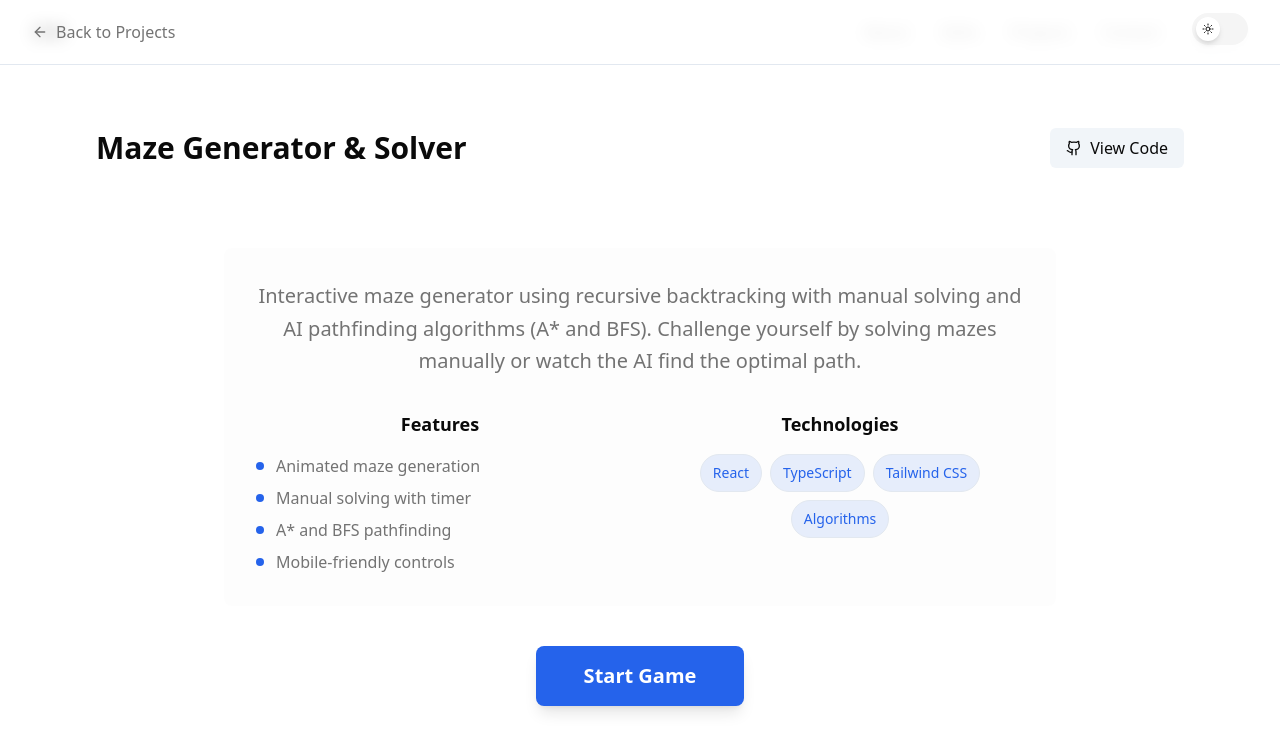
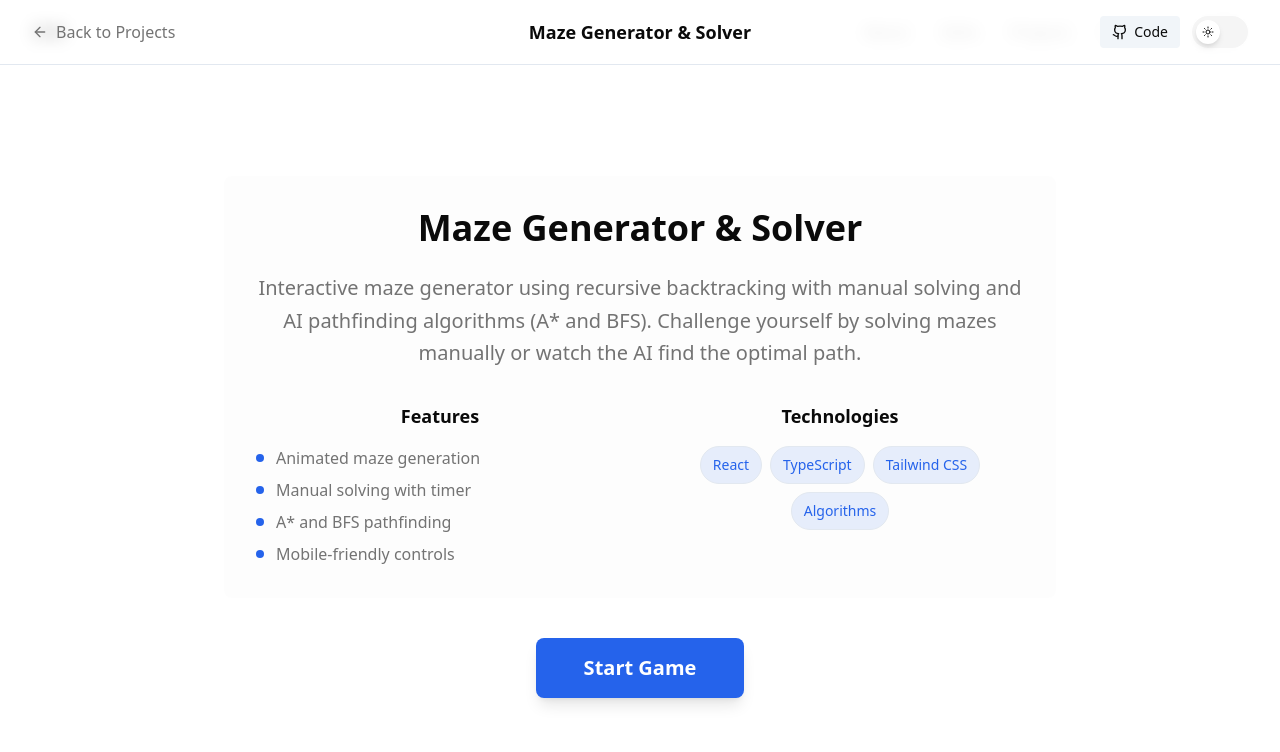
Before and after one commit to dmclemore/dmclemore.dev, a Next.js app: page /projects/maze-generator in a window 1280 px wide. Shown: the top 752 px of the page. Built offline with nearby package versions, Linux system fonts and the light colour scheme.

Commit message:
updated project preview

```diff
--- a/src/app/projects/maze-generator/page.tsx
+++ b/src/app/projects/maze-generator/page.tsx
@@ -1,35 +1,35 @@
+"use client";
+
 import MazeGenerator from "@/projects/maze-generator";
 import { ProjectNavigation } from "@/components/project-navigation";
-import { Github } from "lucide-react";
+import { useState } from "react";
+import { GameState } from "@/projects/maze-generator/types";
 
 export default function MazeGeneratorPage() {
+	const [gameState, setGameState] = useState<GameState>("title");
+	const [startOverTrigger, setStartOverTrigger] = useState(0);
+
+	const handleStartOver = () => {
+		setStartOverTrigger(prev => prev + 1);
+	};
+
+	const isStartScreen = gameState === "title";
+
 	return (
 		<div className="min-h-screen bg-background">
-			<ProjectNavigation />
+			<ProjectNavigation
+				projectTitle="Maze Generator & Solver"
+				githubUrl="https://github.com/dmclemore/dmclemore.dev"
+				onStartOver={handleStartOver}
+				showStartOver={!isStartScreen}
+			/>
 
-			{/* Project Header - Always Visible */}
-			<section className="pt-16 pb-4 bg-background relative z-10">
-				<div className="max-w-6xl mx-auto px-4 sm:px-6 lg:px-8">
-					<div className="flex flex-col sm:flex-row items-center justify-between gap-4">
-						<h1 className="text-2xl sm:text-3xl font-bold text-foreground">
-							Maze Generator & Solver
-						</h1>
-						<a
-							href="https://github.com/dmclemore/dmclemore.dev"
-							target="_blank"
-							rel="noopener noreferrer"
-							className="flex items-center space-x-2 px-4 py-2 bg-secondary hover:bg-accent hover:text-accent-foreground transition-colors rounded-md font-medium"
-						>
-							<Github className="h-4 w-4" />
-							<span>View Code</span>
-						</a>
-					</div>
-				</div>
-			</section>
-
-			{/* Maze Generator Component - Full Height */}
-			<main className="flex-1 min-h-[calc(100vh-8rem)]">
-				<MazeGenerator />
+			{/* Maze Generator Component */}
+			<main className="pt-16 min-h-[calc(100vh-4rem)]">
+				<MazeGenerator
+					key={startOverTrigger}
+					onGameStateChange={setGameState}
+				/>
 			</main>
 		</div>
 	);
--- a/src/components/project-navigation.tsx
+++ b/src/components/project-navigation.tsx
@@ -2,10 +2,22 @@
 
 import { motion } from "framer-motion";
 import { ThemeToggle } from "./theme-toggle";
-import { ArrowLeft } from "lucide-react";
+import { ArrowLeft, Github } from "lucide-react";
 import Link from "next/link";
 
-export function ProjectNavigation() {
+interface ProjectNavigationProps {
+	projectTitle?: string;
+	githubUrl?: string;
+	onStartOver?: () => void;
+	showStartOver?: boolean;
+}
+
+export function ProjectNavigation({
+	projectTitle,
+	githubUrl,
+	onStartOver,
+	showStartOver = false
+}: ProjectNavigationProps) {
 	return (
 		<nav className="fixed top-0 w-full z-50 bg-background/80 backdrop-blur-sm border-b border-border">
 			<div className="max-w-7xl mx-auto px-4 sm:px-6 lg:px-8">
@@ -25,11 +37,48 @@ export function ProjectNavigation() {
 						</Link>
 					</motion.div>
 
-					{/* Right: Theme Toggle */}
+					{/* Center: Project Title */}
+					{projectTitle && (
+						<motion.div
+							initial={{ opacity: 0, y: -10 }}
+							animate={{ opacity: 1, y: 0 }}
+							className="absolute left-1/2 transform -translate-x-1/2"
+						>
+							<h1 className="text-lg font-semibold text-foreground">
+								{projectTitle}
+							</h1>
+						</motion.div>
+					)}
+
+					{/* Right: Buttons + Theme Toggle */}
 					<motion.div
 						initial={{ opacity: 0, y: -10 }}
 						animate={{ opacity: 1, y: 0 }}
+						className="flex items-center space-x-3"
 					>
+						{/* Start Over Button */}
+						{showStartOver && onStartOver && (
+							<button
+								onClick={onStartOver}
+								className="px-3 py-1.5 bg-muted/80 hover:bg-muted text-muted-foreground hover:text-foreground transition-colors rounded text-sm font-medium"
+							>
+								Start Over
+							</button>
+						)}
+
+						{/* GitHub Link */}
+						{githubUrl && (
+							<a
+								href={githubUrl}
+								target="_blank"
+								rel="noopener noreferrer"
+								className="flex items-center space-x-1.5 px-3 py-1.5 bg-secondary hover:bg-accent hover:text-accent-foreground transition-colors rounded text-sm font-medium"
+							>
+								<Github className="h-4 w-4" />
+								<span>Code</span>
+							</a>
+						)}
+
 						<ThemeToggle />
 					</motion.div>
 				</div>
--- a/src/projects/maze-generator/components/TitleScreen.tsx
+++ b/src/projects/maze-generator/components/TitleScreen.tsx
@@ -9,6 +9,11 @@ const TitleScreen: React.FC<TitleScreenProps> = ({ onStart }) => {
 		<div className="flex flex-col items-center justify-center h-full bg-background p-4">
 			<div className="text-center p-6 sm:p-8 max-w-4xl mx-auto">
 				<div className="bg-muted/20 rounded-lg p-8 mb-10">
+					{/* Title - Only visible on start screen */}
+					<h1 className="text-3xl sm:text-4xl font-bold text-foreground mb-6">
+						Maze Generator & Solver
+					</h1>
+
 					<p className="text-muted-foreground mb-8 leading-relaxed text-lg sm:text-xl max-w-3xl mx-auto">
 						Interactive maze generator using recursive backtracking with manual solving
 						and AI pathfinding algorithms (A* and BFS). Challenge yourself by solving
--- a/src/projects/maze-generator/index.tsx
+++ b/src/projects/maze-generator/index.tsx
@@ -9,8 +9,17 @@ import VictoryScreen from "./components/VictoryScreen";
 import { generateMaze } from "./utils";
 import { solveMazeAStar, solveMazeBFS } from "./utils/pathfinding";
 
-const MazeGenerator: React.FC = () => {
+interface MazeGeneratorProps {
+	onGameStateChange?: (gameState: GameState) => void;
+}
+
+const MazeGenerator: React.FC<MazeGeneratorProps> = ({ onGameStateChange }) => {
 	const [gameState, setGameState] = useState<GameState>("title");
+
+	// Notify parent component of game state changes
+	useEffect(() => {
+		onGameStateChange?.(gameState);
+	}, [gameState, onGameStateChange]);
 	const [maze, setMaze] = useState<Cell[][]>([]);
 	const [config, setConfig] = useState<MazeConfig>({
 		width: 15,
@@ -360,6 +369,7 @@ const MazeGenerator: React.FC = () => {
 		};
 	}, [handleKeyDown, handleMouseUp]);
 
+
 	const renderCurrentScreen = () => {
 		switch (gameState) {
 			case "title":
@@ -414,10 +424,14 @@ const MazeGenerator: React.FC = () => {
 		}
 	};
 
+	const isStartScreen = gameState === "title";
+
 	return (
 		<div className="w-full h-full flex flex-col bg-background">
-			<div className="flex-1 overflow-auto p-2 sm:p-4">
-				{renderCurrentScreen()}
+			<div className="flex-1 overflow-auto">
+				<div className={isStartScreen ? "" : "p-2 sm:p-4"}>
+					{renderCurrentScreen()}
+				</div>
 			</div>
 		</div>
 	);
```
